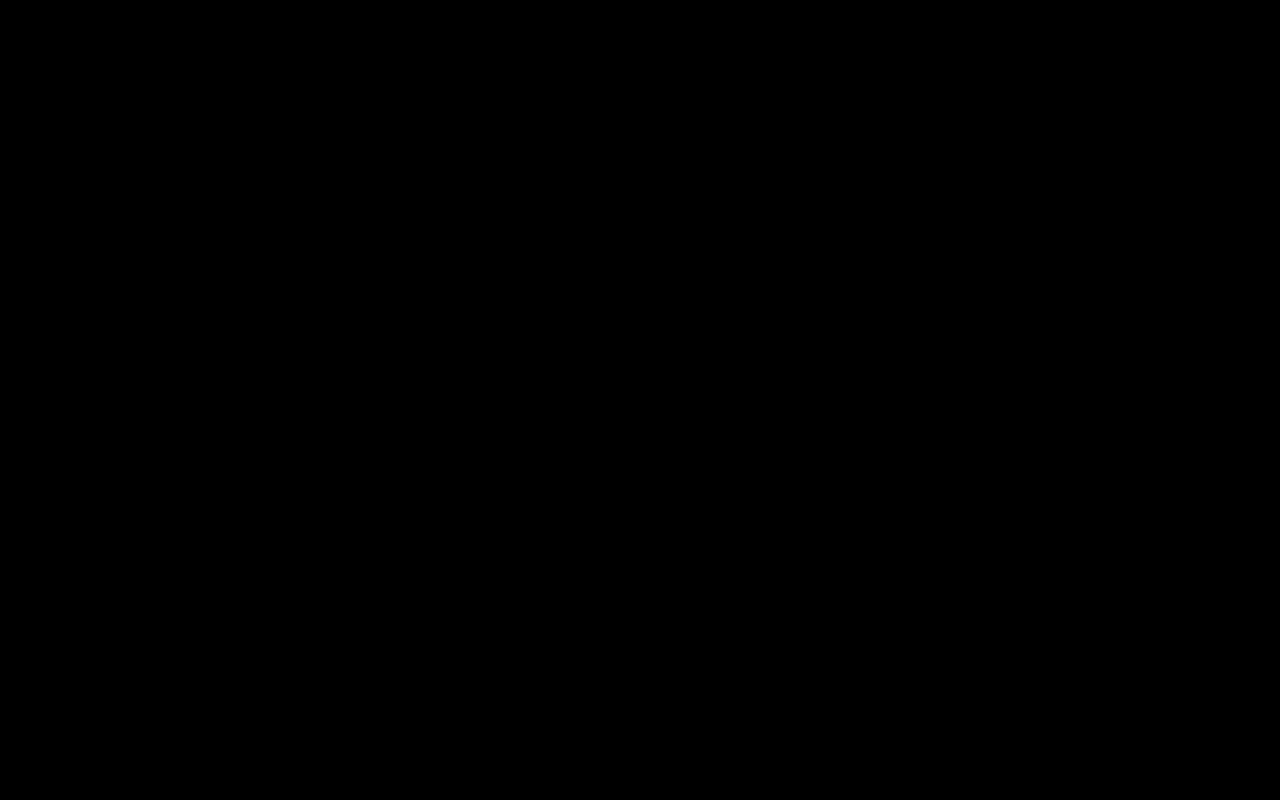
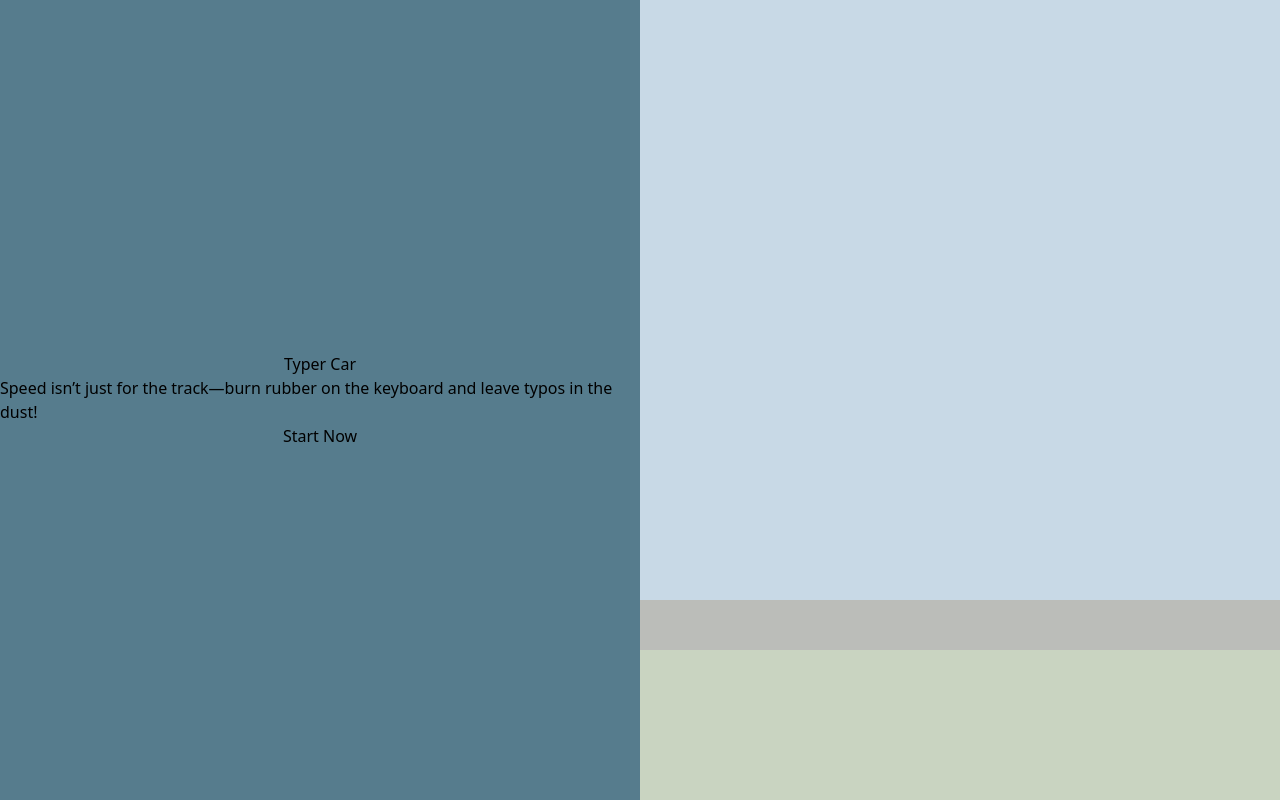
Before and after one commit to XuanGiaHanNguyen/RacerTyper, a React (Vite) app in the folder frontend/: page / in a window 1280 px wide. Built offline with nearby package versions, Linux system fonts and the light colour scheme.

Commit message:
basic layout

```diff
--- a/frontend/src/pages/landing.jsx
+++ b/frontend/src/pages/landing.jsx
@@ -4,8 +4,27 @@ import React, { useState, useEffect } from "react";
 const Landing = () => {
 
     return(
-        <div className='bg-black w-full h-screen'>
+        <div className='w-full h-screen flex flex-row'>
+            <div className='flex-1 flex items-center justify-center flex-col'  style={{backgroundColor: '#567C8D'}}>
+                <h1>
+                    Typer Car
+                </h1>
+                <p>
+                    Speed isn’t just for the track—burn rubber on the keyboard and leave typos in the dust!
+                </p>
+                <button>
+                    Start Now
+                </button>
+            </div>
+            <div className='bg-white flex-1 flex flex-col'>
+                <div className='flex-3' style={{backgroundColor: '#C8D9E6'}}>
 
+                </div>
+                <div className='flex-1 flex flex-col'>
+                    <div className='flex-1' style={{backgroundColor: '#bbbdb9'}}/>
+                    <div className='flex-3' style={{backgroundColor: '#c9d4c1'}}/>
+                </div>
+            </div>
         </div>
     );
 }
```
